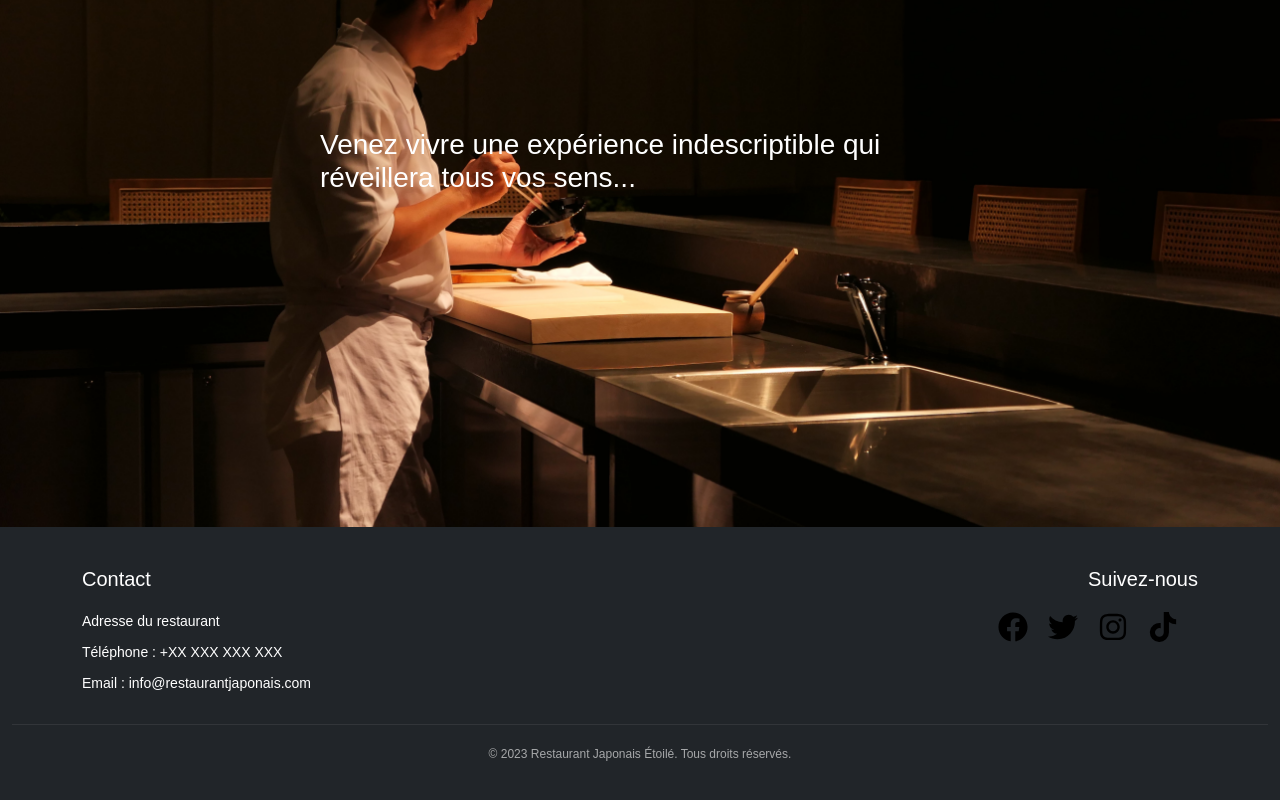
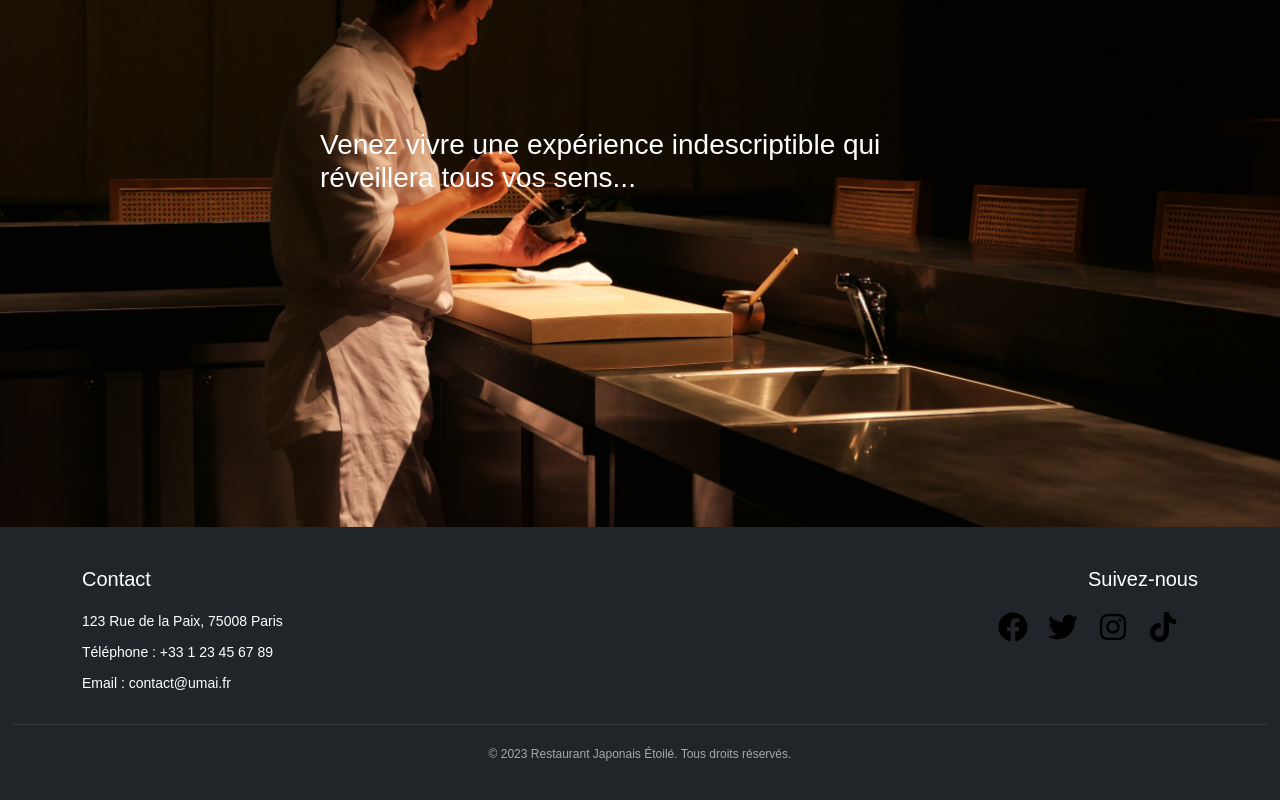
Before and after one commit to louiscfa/umai, an Angular app in the folder umai_front/: page /accueil in a window 1280 px wide. Shown: the part 324-1124 px from the top of the page. Built offline with nearby package versions, Linux system fonts and the light colour scheme; a web font is replaced by a local one.

Commit message:
correction footer

```diff
--- a/umai_front/src/app/app.component.html
+++ b/umai_front/src/app/app.component.html
@@ -40,9 +40,9 @@
     <div class="row">
       <div class="col-md-6">
         <h4>Contact</h4>
-        <p>Adresse du restaurant</p>
-        <p>Téléphone : +XX XXX XXX XXX</p>
-        <p>Email : info@restaurantjaponais.com</p>
+        <p>123 Rue de la Paix, 75008 Paris</p>
+        <p>Téléphone : +33 1 23 45 67 89</p>
+        <p>Email : contact@umai.fr</p>
       </div>
       <div class="col-md-6 text-md-end">
         <h4>Suivez-nous</h4>
```
